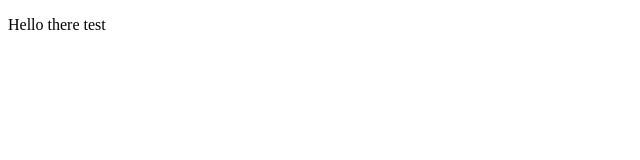
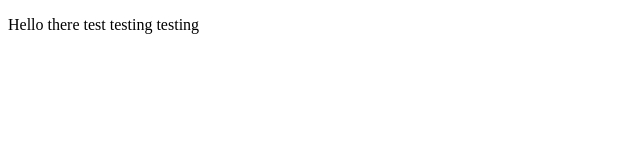
Before and after one commit to ro-nald/eleventy-sample, a website: page index.html in a window 1280 px wide. Shown: the whole page, without its empty margins (0-640 px from the left). Drawn offline with Linux system fonts and the light colour scheme.

Commit message:
Trigger pipeline

```diff
--- a/index.html
+++ b/index.html
@@ -1 +1 @@
-<!doctype html><title>Page title</title><p>Hello there test</p>
+<!doctype html><title>Page title</title><p>Hello there test testing testing</p>
```
